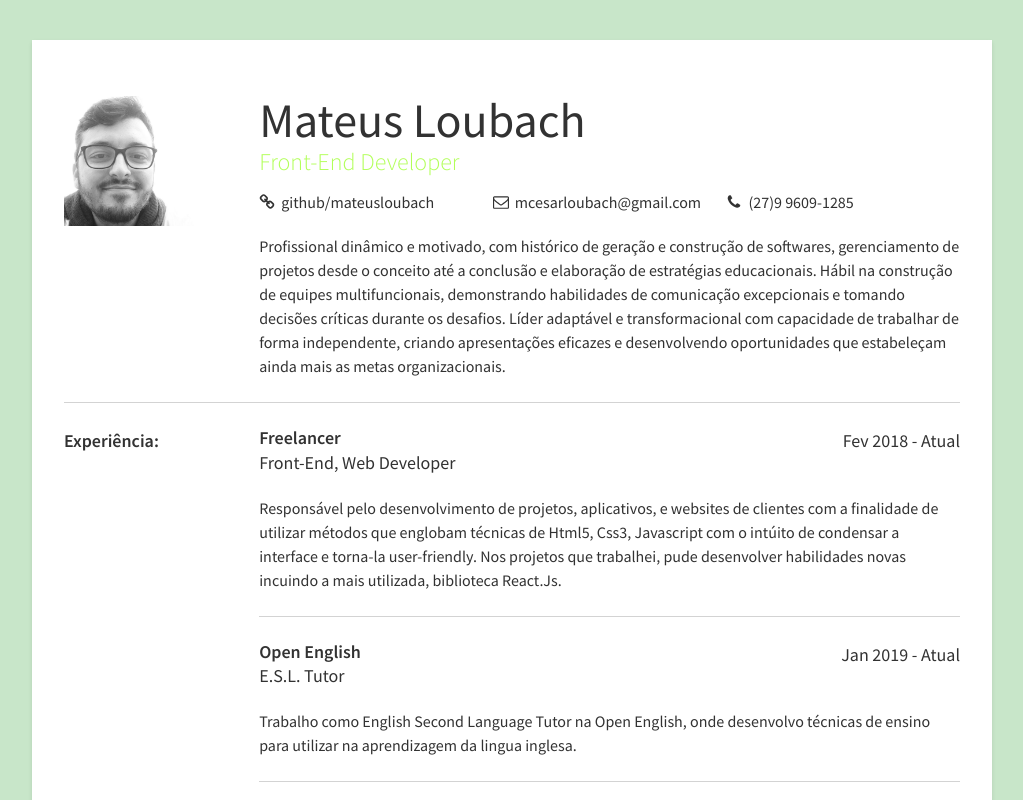
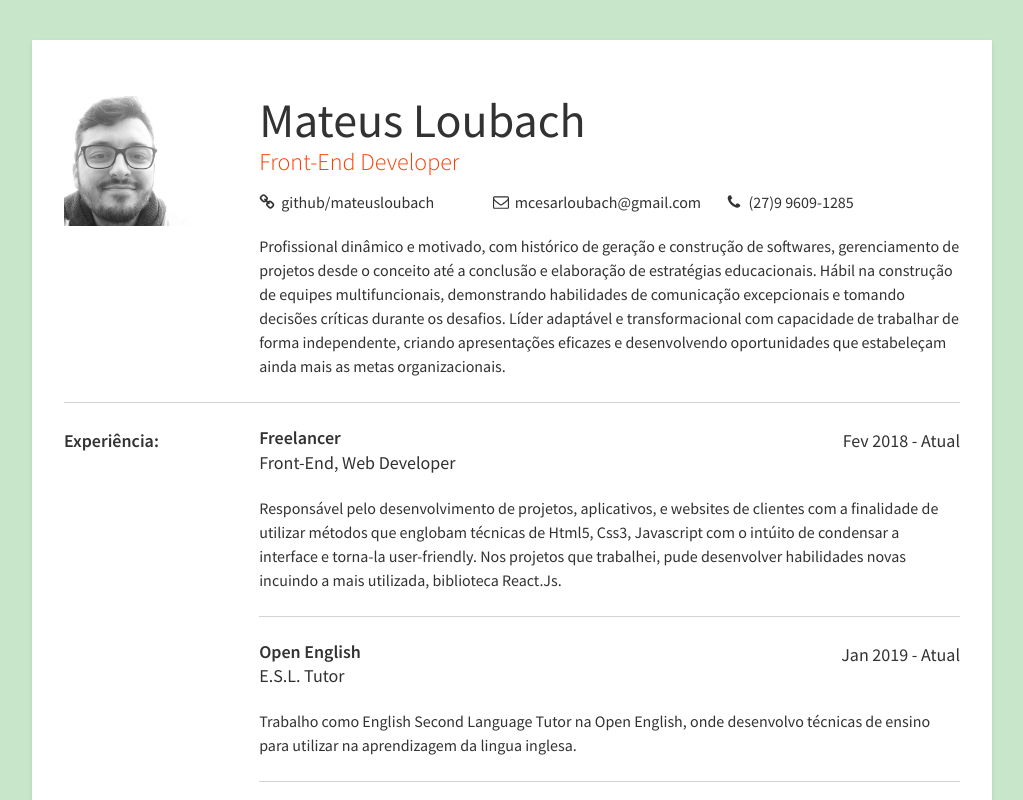
Before and after one commit to mateusceasar/static_cv, a plain HTML site: page index.html in a window 1280 px wide. Shown: the top 800 px of the page, without its empty margins (128-1151 px from the left). Drawn offline with nearby package versions, Linux system fonts and the light colour scheme.

Commit message:
Update style.css

```diff
--- a/style.css
+++ b/style.css
@@ -74,7 +74,7 @@ img.avatar {
 .my-title {
   font-size: 24px;
   font-weight: 300;
-  color: #b2ff59;
+  color: #ff3d00;
 }
 
 .links {
```
